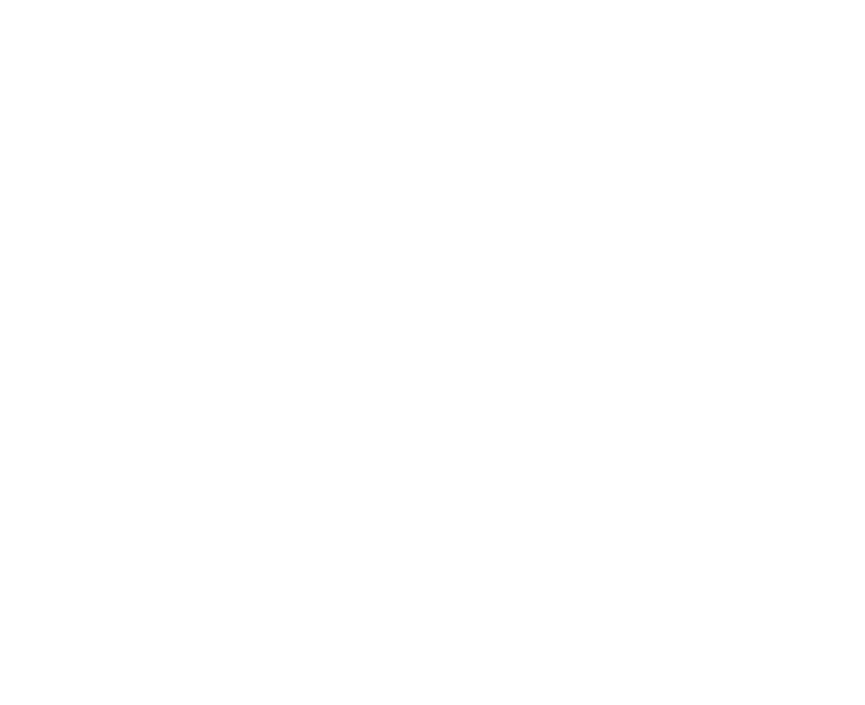
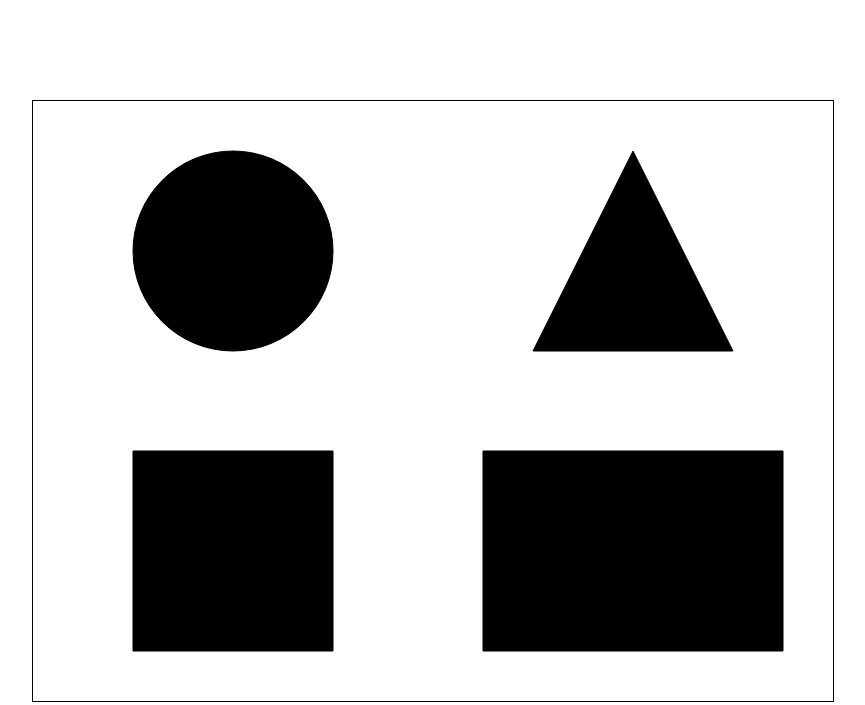
Before and after one commit to AndreyZadachin/Neuro-test, a website built with webpack: page src/index.html in a window 1280 px wide. Shown: the whole page, without its empty margins (207-1072 px from the left). Built offline with nearby package versions, Linux system fonts and the light colour scheme.

Commit message:
first commit

```diff
--- a/src/index.html
+++ b/src/index.html
@@ -4,31 +4,20 @@
     <meta charset="UTF-8" />
     <meta name="viewport" content="width=device-width, initial-scale=1.0" />
     <meta http-equiv="X-UA-Compatible" content="ie=edge" />
-    <meta name="description" content="SOMETHING!!!" />
-    <meta name="keywords" content="SOMETHING!!!" />
+    <meta name="description" content="" />
+    <meta name="keywords" content="" />
     <meta name="author" content="AndreyZadachin" />
-    <link
-      rel="stylesheet"
-      href="<%=htmlWebpackPlugin.files.chunks.index.css %>"
-    />
-    <link
-      rel="shortcut icon"
-      type="image/png"
-      href="<%=require('./images/favicon.png').default%>"
-    />
-    <title>SOMETHING!!!</title>
+    <link rel="stylesheet" href="<%=htmlWebpackPlugin.files.chunks.index.css %>" />
+
+    <title>Level-2</title>
   </head>
   <body class="body">
-    <div class="page">
-      <div class="page__container">
-        <div class="page__block">
-          <header class="header page__header"></header>
-          <main class="search page__search"></main>
-        </div>
-        <section class="preloader"></section>
-        <footer></footer>
-      </div>
-    </div>
+    <header class="header"></header>
+
+    <section class="section">
+      <canvas id="canvas" width="800" height="600"></canvas>
+    </section>
+    <footer></footer>
     <script src="<%= htmlWebpackPlugin.files.chunks.index.entry %>"></script>
   </body>
 </html>
--- a/src/index.js
+++ b/src/index.js
@@ -1,7 +1,77 @@
-import "./pages/index.css";
-/*import FormValidate from "./script/components/FormValidate";
-import NewsApi from "./script/modules/NewsApi";
-import NewsCard from "./script/components/NewsCard";
-import NewsCardList from "./script/components/NewsCardList";
-import DataStorage from "./script/modules/DataStorage";
-*/
+import './pages/index.css';
+
+class Draw {
+  constructor(options) {
+    this.name = options.name;
+    this.canvas = document.getElementById(options.selector);
+    this.size = options.size;
+    this.ctx = this.canvas.getContext('2d');
+  }
+  drawRect() {
+    this.ctx.beginPath();
+    this.ctx.rect.apply(this.ctx, this.size);
+    this.ctx.closePath();
+    this.ctx.stroke();
+    this.ctx.fill();
+  }
+  drawArc() {
+    this.ctx.beginPath();
+    this.ctx.arc.apply(this.ctx, this.size.concat([2 * Math.PI, false]));
+    this.ctx.closePath();
+    this.ctx.stroke();
+    this.ctx.fill();
+  }
+  drawTriangle() {
+    this.ctx.beginPath();
+    this.ctx.moveTo.apply(this.ctx, this.size[0]);
+    this.ctx.lineTo.apply(this.ctx, this.size[1]);
+    this.ctx.lineTo.apply(this.ctx, this.size[2]);
+    this.ctx.lineCap = 'butt';
+    this.ctx.closePath();
+    this.ctx.stroke();
+    this.ctx.fill();
+  }
+  drawFigure() {
+    switch (this.name) {
+      case 'arc':
+        this.drawArc();
+        break;
+      case 'rect':
+        this.drawRect();
+        break;
+      case 'triangle':
+        this.drawTriangle();
+        break;
+    }
+  }
+}
+
+const drawRect = new Draw({
+  selector: 'canvas',
+  name: 'rect',
+  size: [450, 350, 300, 200],
+});
+const drawSquare = new Draw({
+  selector: 'canvas',
+  name: 'rect',
+  size: [100, 350, 200, 200],
+});
+const drawArc = new Draw({
+  selector: 'canvas',
+  name: 'arc',
+  size: [200, 150, 100],
+});
+const drawTriangle = new Draw({
+  selector: 'canvas',
+  name: 'triangle',
+  size: [
+    [500, 250],
+    [600, 50],
+    [700, 250],
+  ],
+});
+
+drawArc.drawFigure();
+drawTriangle.drawFigure();
+drawRect.drawFigure();
+drawSquare.drawFigure();
--- a/src/pages/Index.css
+++ b/src/pages/Index.css
@@ -1,2 +1,11 @@
-@import url("../vendor/normalize.css");
-@import url("../vendor/fonts.css");
+@import url('../vendor/normalize.css');
+@import url('../vendor/fonts.css');
+
+.section {
+  width: 800px;
+  height: 600px;
+  display: flex;
+  margin: 0 auto;
+  margin-top: 100px;
+  border: solid 1px black;
+}
```
Also changed, not shown: package.json (+5 -6 lines), README.md, src/images/favicon.png (deleted).
